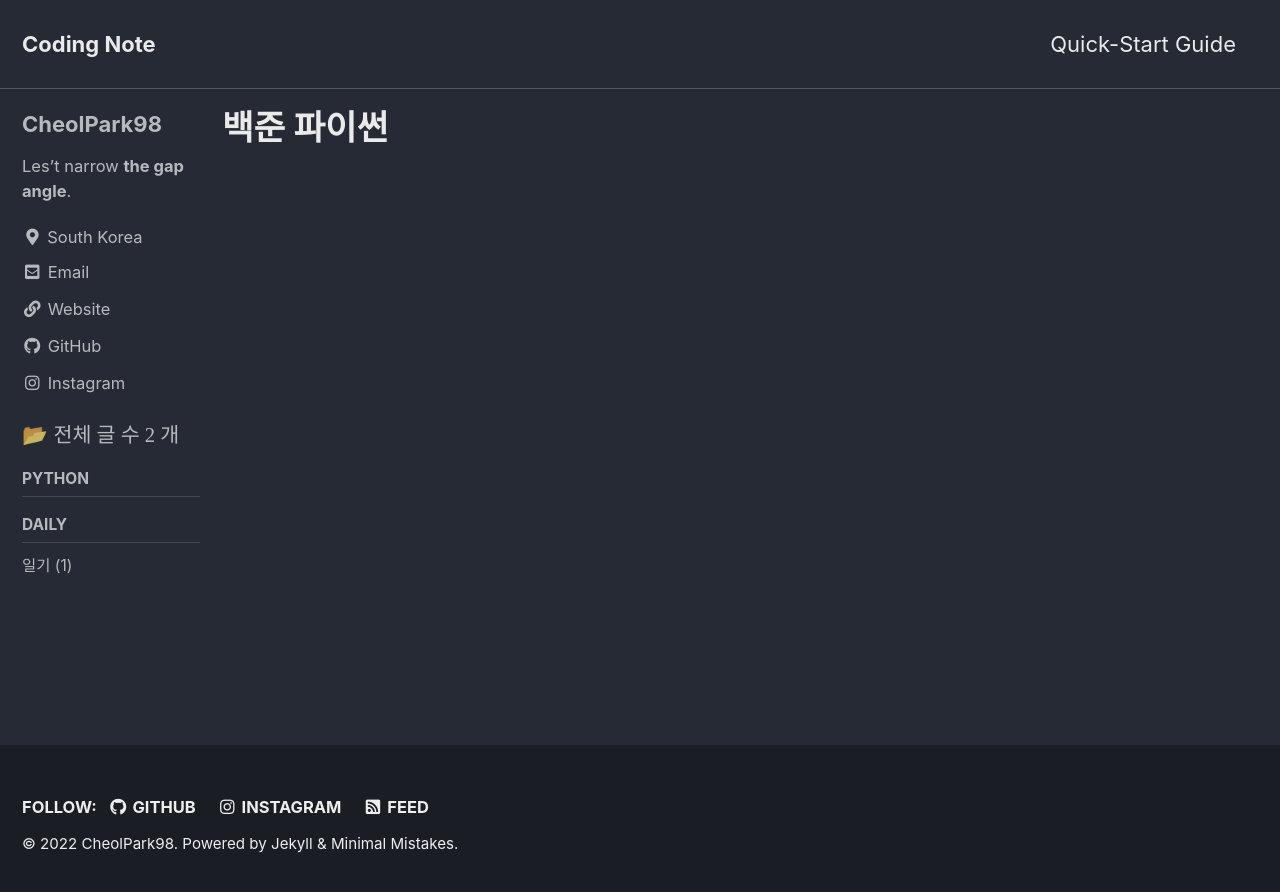
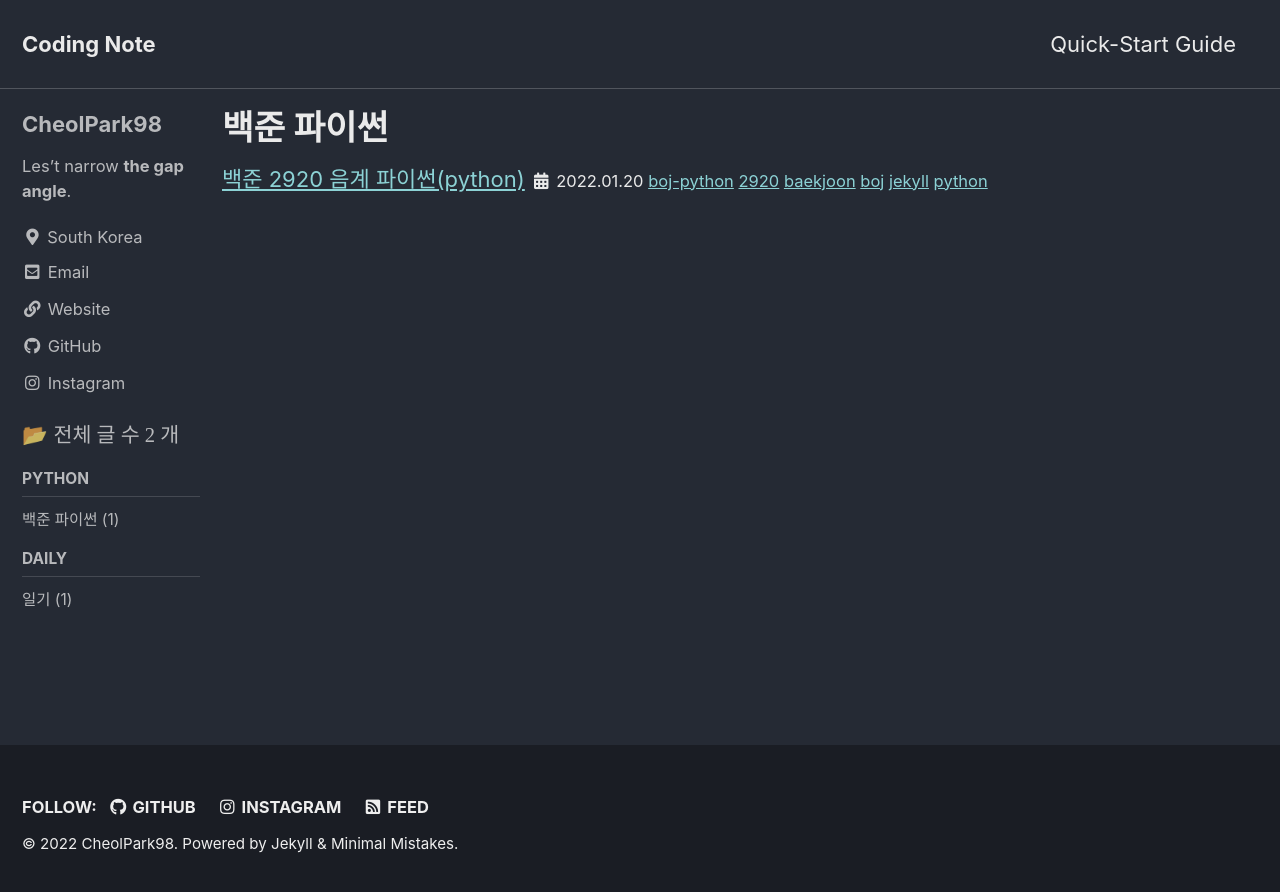
Before and after one commit to CheolPark98/CheolPark98.github.io, a Jekyll site: the page built from categories/category-boj-python.md, in a window 1280 px wide. Shown: the top 892 px of the page. Built offline with Jekyll 4.4.1, drawn with Linux system fonts in a browser that asks for light colours; cached includes are drawn as plain includes.

Commit message:
Update 2022-01-20-test.md

```diff
--- a/_posts/2022-01-20-test.md
+++ b/_posts/2022-01-20-test.md
@@ -1,5 +1,7 @@
 ---
 title:  "백준 2920 음계 파이썬(python)"
+categories: boj-python
+tag: [python, baekjoon, jekyll,boj, 2920]
 ---
 
 # 문제
```
